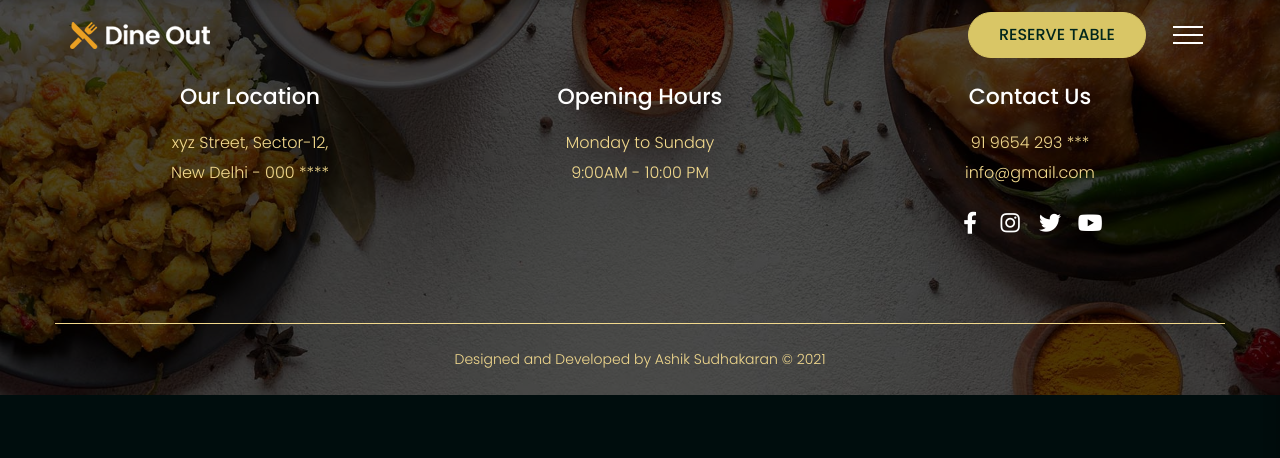
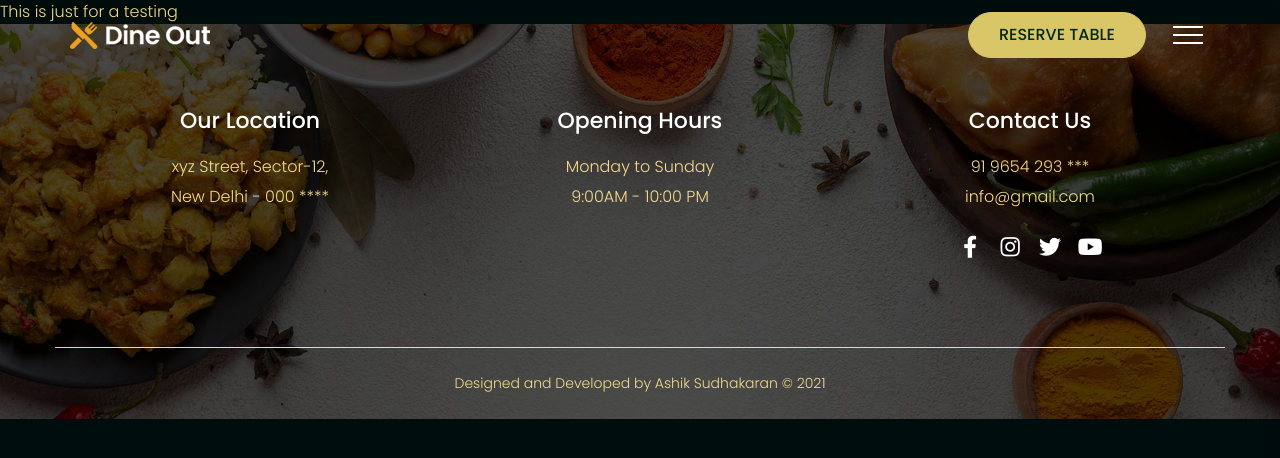
Before and after one commit to ASHIK-S-NAIR/peppereats-restaurant-client, a React (Create React App) app: page /test in a window 1280 px wide. Shown: the top 458 px of the page. Built offline with nearby package versions, Linux system fonts and the light colour scheme.

Commit message:
test commit

```diff
--- a/src/App.js
+++ b/src/App.js
@@ -12,6 +12,8 @@ import OtpVerify from "pages/OtpVerify";
 import CustomerSignup from "pages/CustomerSignup";
 import AdminPanel from "pages/AdminPanel";
 import AdminRoutes from "setup/auth-manager/AdminRoutes";
+
+import Test from "pages/Test";
 
 function App() {
   AOS.init();
@@ -38,6 +40,7 @@ function App() {
               </AdminRoutes>
             }
           />
+          <Route path="/test" element={<Test />} />
         </Routes>
         <Footer />
       </BrowserRouter>
--- /dev/null
+++ b/src/pages/Test/index.js
@@ -0,0 +1,9 @@
+import React from 'react'
+
+const index = () => {
+  return (
+    <div>This is just for a testing</div>
+  )
+}
+
+export default index
--- a/src/setup/state-manager/customerStore.js
+++ b/src/setup/state-manager/customerStore.js
@@ -1,4 +1,5 @@
 import create from "zustand";
+
 
 import { devtools, persist } from "zustand/middleware";
 
```
Also changed, not shown: 1 other file (tests, documents, lock files or other folders).
